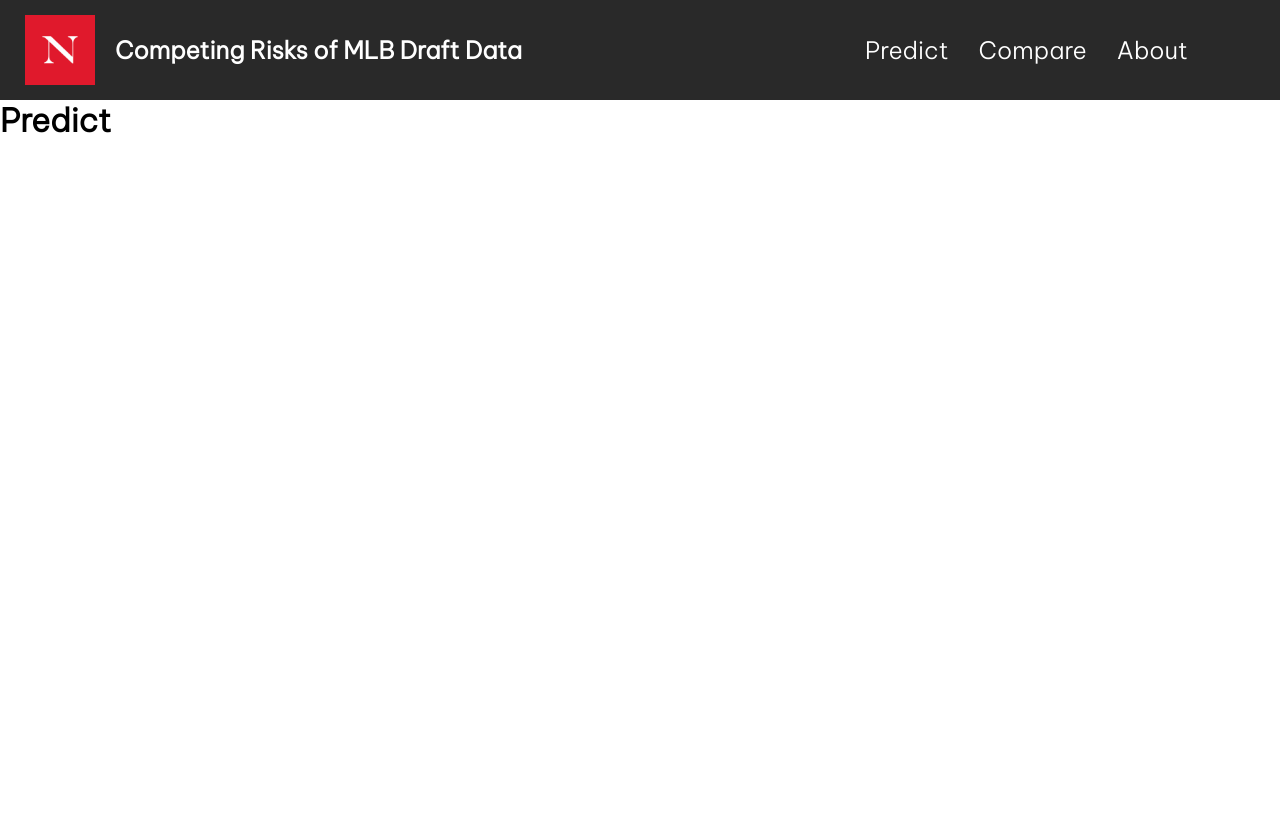
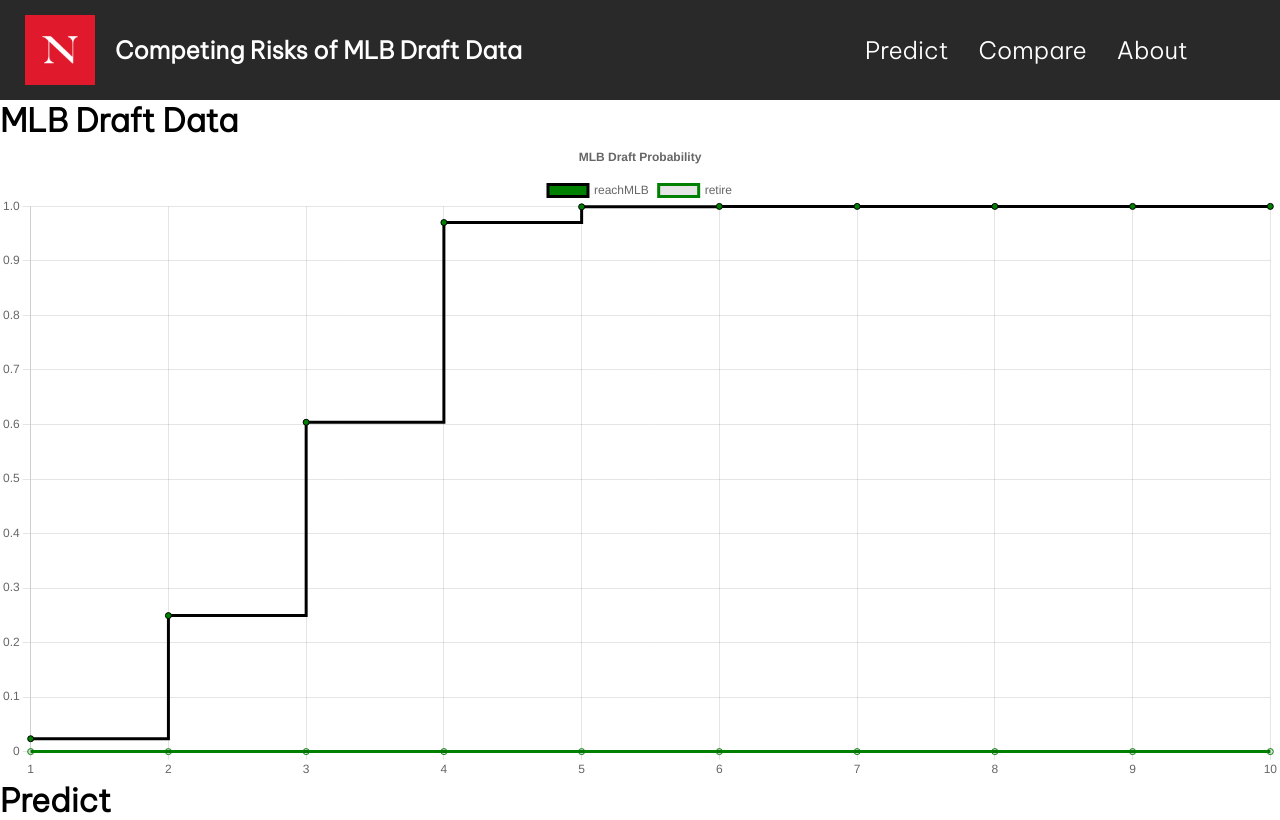
Before and after one commit to kaamil2/mlbproject, a React (Create React App) app: page / in a window 1280 px wide. Built offline with nearby package versions, Linux system fonts and the light colour scheme.

Commit message:
added a graph for the csv file that is generating

```diff
--- a/package.json
+++ b/package.json
@@ -8,11 +8,15 @@
     "@testing-library/user-event": "^13.5.0",
     "axios": "^1.4.0",
     "bootstrap": "^5.3.0",
+    "chart.js": "^4.4.0",
     "lodash": "^4.17.21",
+    "papaparse": "^5.4.1",
     "plotly.js": "^2.24.2",
     "rc-slider": "^10.2.0",
     "react": "^18.2.0",
     "react-bootstrap": "^2.7.4",
+    "react-chartjs-2": "^5.2.0",
+    "react-chartjs2": "^1.2.1",
     "react-dom": "^18.2.0",
     "react-plotly.js": "^2.6.0",
     "react-scripts": "5.0.1",
--- a/src/App.js
+++ b/src/App.js
@@ -4,11 +4,147 @@
 import Predict from './pages/Predict';
 import Compare from './pages/Compare';
 import About from './pages/About';
+import MlbData from './mlbDraftPlotData.csv';
+import Papa from 'papaparse';
+import {useEffect, useState} from 'react';
+import {Bar} from 'react-chartjs-2';
+import { Line } from 'react-chartjs-2';
+import OscarData from './oscar_age_male.csv';
+/*import {
+    Chart as ChartJS,
+    CategoryScale,
+    LinearScale,
+    BarElement,
+    Title,
+    Tooltip,
+    Legend,
+}*/
+import {
+    Chart as ChartJS,
+    LineElement,
+    PointElement,
+    LineController,
+    LinearScale,
+    CategoryScale,
+    Title,
+    Legend,
+    Tooltip
+}
+    from 'chart.js';
+//import Bar from "react-chartjs2/example/Components/Bar";
+
+/*ChartJS.register(
+    CategoryScale,
+    LinearScale,
+    BarElement,
+    Title,
+    Tooltip,
+    Legend,
+)*/
+
+ChartJS.register(
+    LineElement,
+    PointElement,
+    LineController,
+    LinearScale,
+    CategoryScale,
+    Title,
+    Legend,
+    Tooltip
+)
+
+
 //TODO: use the api i have created to project the png of the graph
 
 
 
 function App() {
+    const data = {
+        labels: ['January', 'February', 'March', 'April', 'May', 'June', 'July'],
+        datasets: [
+            {
+
+                label: 'My First Dataset',
+                data: [30, 59, 80, 81, 56, 55, 40],
+                fill: false,
+                borderColor: 'rgb(75, 192, 192)',
+                tension: 0.1,
+                stepped: true,
+            },
+            {
+                label: 'My Second Dataset',
+                data: [10, 20, 30, 40, 50, 60, 70],
+                fill: false,
+                borderColor: 'rgb(75, 192, 192)',
+                tension: 0.1,
+                stepped: true,
+            }
+        ]
+    }
+
+    const[chartData, setChartData] = useState({
+        datasets: []
+    });
+    const [chartOptions, setChartOptions] = useState({});
+
+
+
+    useEffect(() => {
+        Papa.parse(MlbData, {
+           download: true,
+            header: true,
+            dynamicTyping: true,
+            delimiter: "",
+
+            complete: ((result) => {
+                console.log(result)
+
+                let reachedMLB;
+                reachedMLB = result.data.map((item, index) => [item['reachMLB']]).filter( Number )
+                reachedMLB = [].concat.apply([], reachedMLB)
+                console.log(reachedMLB)
+                let retired;
+                retired = result.data.map((item, index) => [item['retire']]).filter( Number )
+                retired = [].concat.apply([], retired)
+                console.log(retired)
+                setChartData({
+                    labels: result.data.map((item, index) => [item['year']]).filter( Number ),
+                    datasets: [
+                        {
+                            label: "reachMLB",
+                            //result.data.map((item, index) => [item['reachMLB']]).filter( Number )
+                            data: reachedMLB,
+                            borderColor: "black",
+                            backgroundColor: "green",
+                            stepped: true,
+                        },
+                        {
+                            label: "retire",
+                            data: retired,
+                            borderColor: "green",
+                           //backgroundColor: "red",
+                            fill: false,
+                            stepped: true,
+
+                        }
+
+                    ]
+                });
+                setChartOptions({
+                    plugins: {
+                        legend: {
+                            position: 'top'
+                        },
+                        title: {
+                            display: true,
+                            text: "MLB Draft Probability"
+                     }
+                    }
+                })
+            })
+        })
+    }, [])
+
     let component
     switch (window.location.pathname) {
         case "/":
@@ -52,6 +188,14 @@
     return (
         <div className="App">
             <Navbar />
+            <div>
+                <h1>MLB Draft Data</h1>
+                {
+                        <div>
+                            <Line options={chartOptions} data={chartData} />
+                        </div>
+                }
+            </div>
             {component}
                 {/*<img src={logo} className="App-logo" alt="logo" />
                 <p>
```
Also changed, not shown: src/oscar_age_male.csv (added), 1 other file (tests, documents, lock files or other folders).
